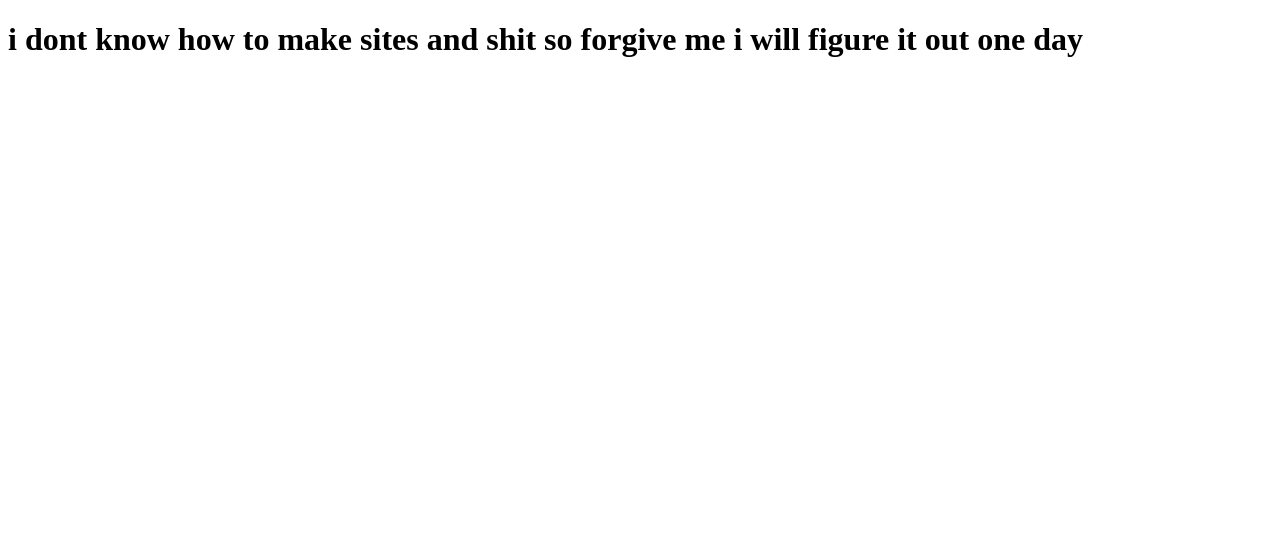
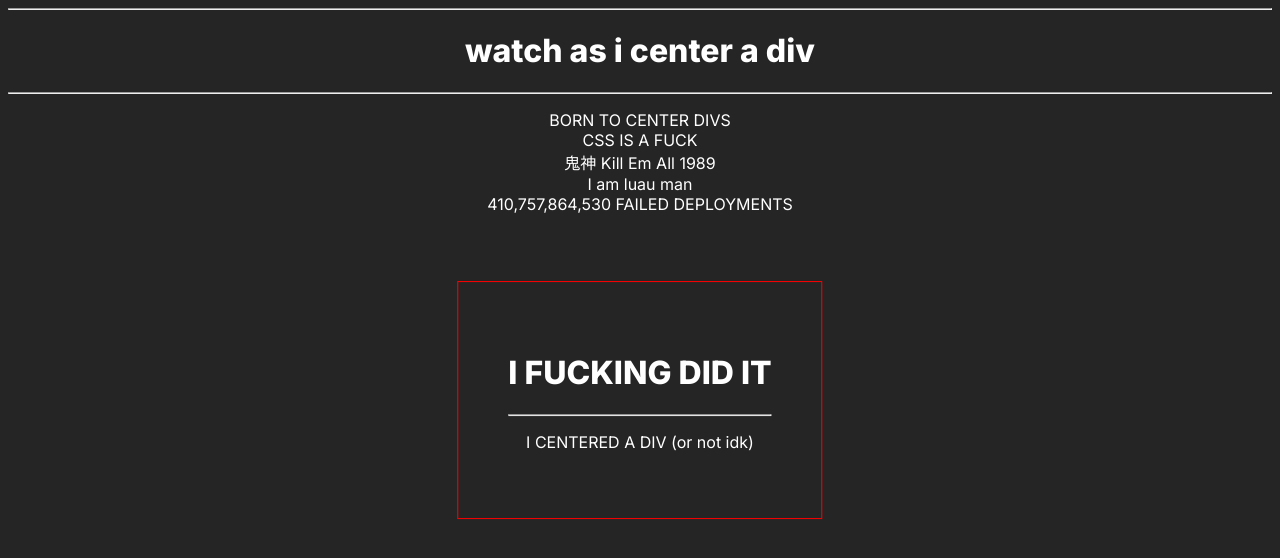
Before and after one commit to romefalls/romefalls.github.io, a plain HTML site: page index.html in a window 1280 px wide. Drawn offline with Linux system fonts and the light colour scheme.

Commit message:
i centered a div

```diff
--- a/index.html
+++ b/index.html
@@ -3,10 +3,26 @@
 <head>
     <meta charset="UTF-8">
     <meta name="viewport" content="width=device-width, initial-scale=1.0">
-    <title>h</title>
+    <title>very sorry</title>
+    <link rel="stylesheet" href="style.css">
+    <link href="https://fonts.googleapis.com/css2?family=Inter:wght@100..900&display=swap" rel="stylesheet">
 </head>
 <body>
-    <h1>i dont know how to make sites and shit so forgive me i will figure it out one day</h1>
+<hr>
+<h1>watch as i center a div</h1>
+<hr>
+<p>
+BORN TO CENTER DIVS <br>
+CSS IS A FUCK <br>
+鬼神 Kill Em All 1989 <br>
+I am luau man <br>
+410,757,864,530 FAILED DEPLOYMENTS
+</p>
+<div id="container">
+    <h1>I FUCKING DID IT</h1>
+    <hr>
+    <p>I CENTERED A DIV (or not idk)</p>
+</div>
     <script src="index.js"> </script>
 </body>
 </html>
--- a/index.js
+++ b/index.js
@@ -1 +1 @@
-console.log("this is a joke of course")
+console.log("im very sorry that you had to witness this, i'm a beginner")
--- /dev/null
+++ b/style.css
@@ -0,0 +1,27 @@
+body{
+    background-color: rgb(37, 37, 37);
+}
+h1{
+    color: rgb(255, 255, 255);
+    font-family: "Inter", sans-serif;
+    font-weight: 800;
+    text-align: center;
+}
+p{
+    color:white;
+    font-family: "Inter", sans-serif;
+    text-align: center;
+}
+
+#container {
+    position: absolute;
+    top:50%;
+    left: 50%;
+    transform: translate(-50% , -50%);
+    border: 1px solid red;
+    margin: auto;
+    padding: 50px;
+}
+#box {
+    position:relative;
+  }
```
Also changed, not shown: index.css (deleted).
